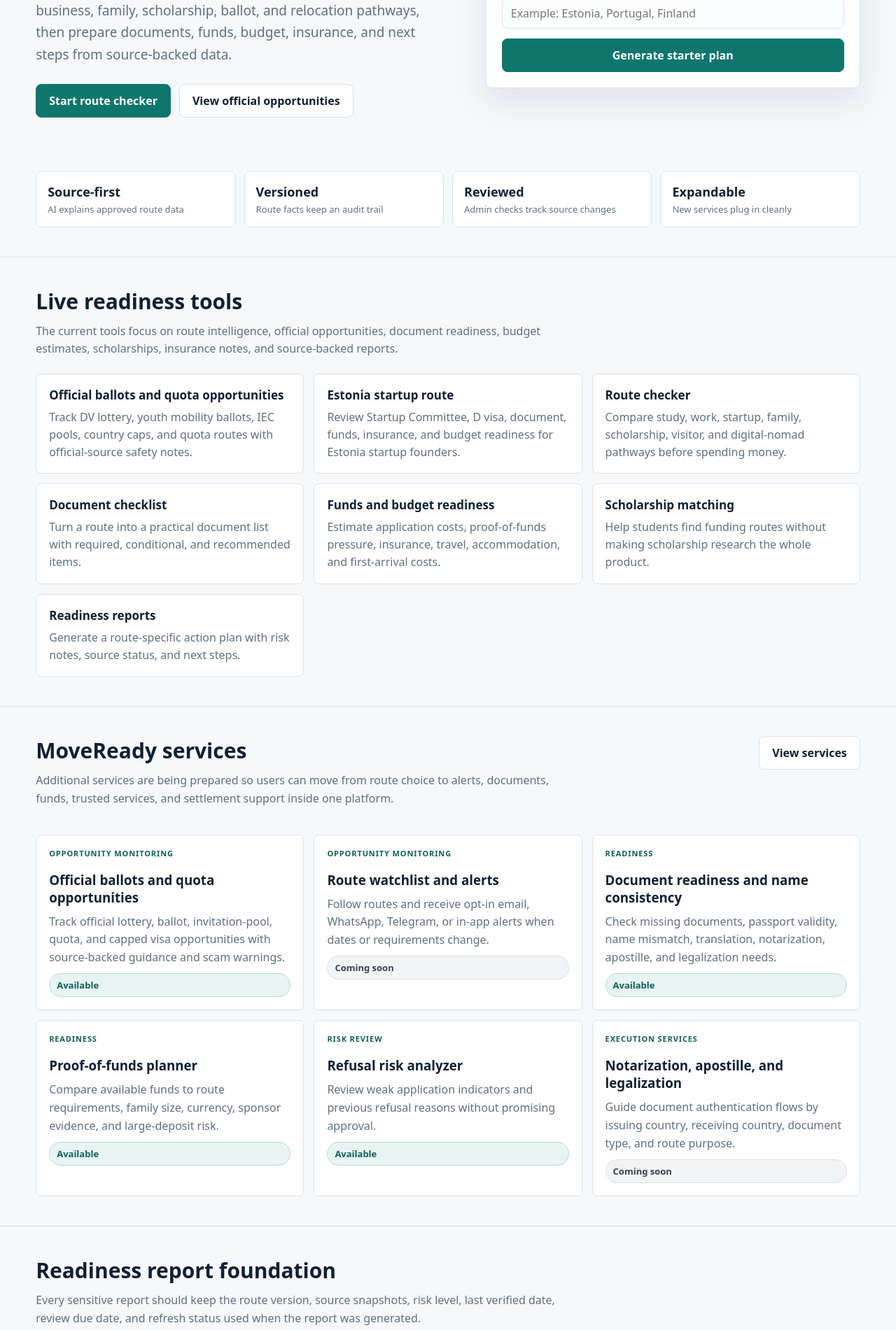
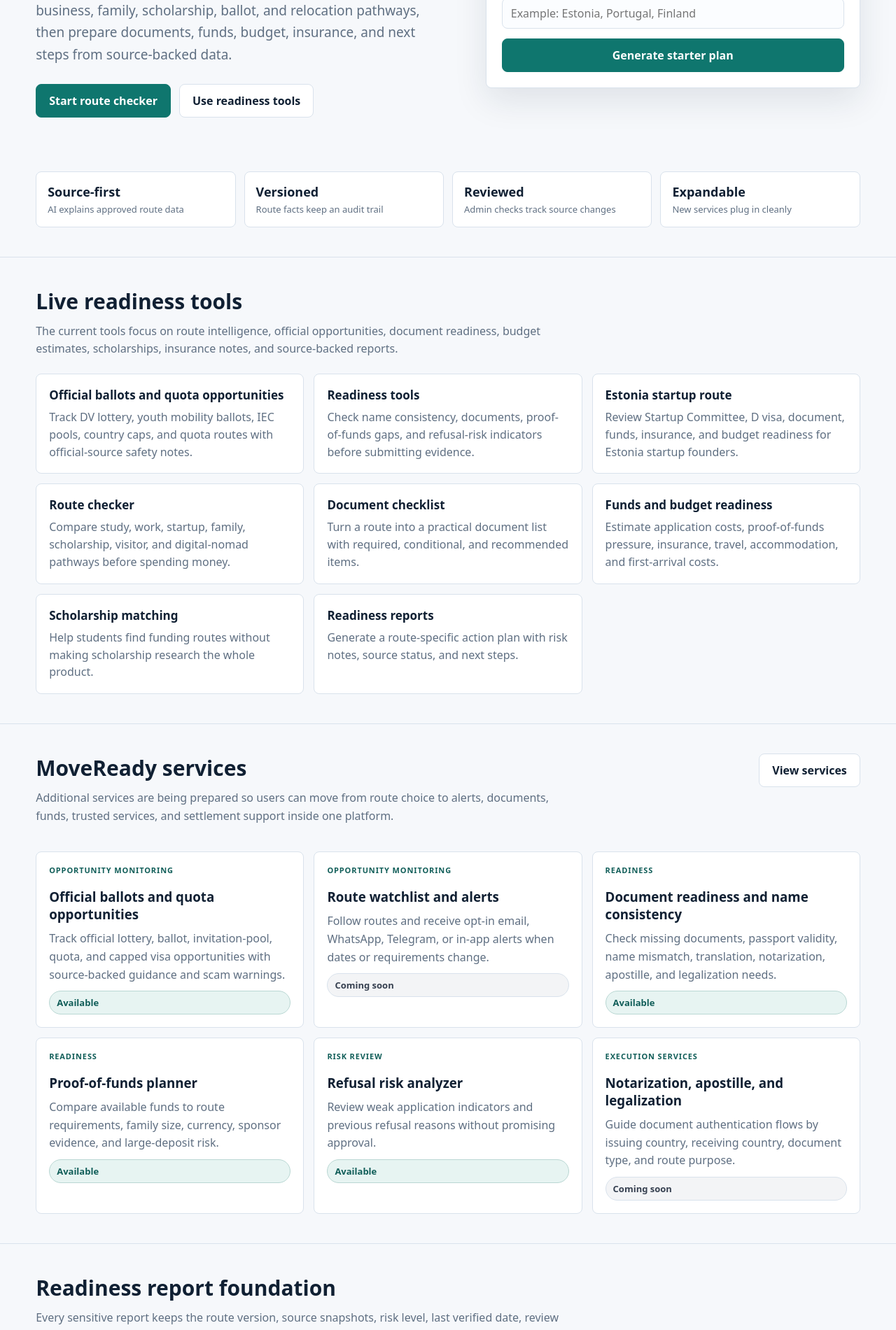
Before and after one commit to SirBM201/SirBM201-moveready-frontend, a Next.js app: page / in a window 1280 px wide. Shown: the part 460-2361 px from the top of the page at 70% size. Built offline with nearby package versions, Linux system fonts and the light colour scheme.

Commit message:
Promote readiness workspace on homepage

```diff
--- a/app/page.tsx
+++ b/app/page.tsx
@@ -5,6 +5,11 @@ const liveRoutes = [
     title: "Official ballots and quota opportunities",
     href: "/opportunities",
     text: "Track DV lottery, youth mobility ballots, IEC pools, country caps, and quota routes with official-source safety notes.",
+  },
+  {
+    title: "Readiness tools",
+    href: "/readiness",
+    text: "Check name consistency, documents, proof-of-funds gaps, and refusal-risk indicators before submitting evidence.",
   },
   {
     title: "Estonia startup route",
@@ -63,6 +68,7 @@ export default function Home() {
         </a>
         <nav className="nav" aria-label="Main navigation">
           <a href="/opportunities">Opportunities</a>
+          <a href="/readiness">Readiness</a>
           <a href="/routes/estonia-startup">Estonia Route</a>
           <a href="/route-checker">Route Checker</a>
           <a href="/country-checker">Countries</a>
@@ -80,7 +86,7 @@ export default function Home() {
           </p>
           <div className="actions">
             <a className="btn primary" href="/route-checker">Start route checker</a>
-            <a className="btn" href="/opportunities">View official opportunities</a>
+            <a className="btn" href="/readiness">Use readiness tools</a>
           </div>
         </div>
 
@@ -160,7 +166,7 @@ export default function Home() {
       <section className="section" id="report">
         <h2>Readiness report foundation</h2>
         <p className="section-intro">
-          Every sensitive report should keep the route version, source snapshots, risk level, last verified date, review due date, and refresh status used when the report was generated.
+          Every sensitive report keeps the route version, source snapshots, risk level, last verified date, review due date, and refresh status used when the report was generated.
         </p>
         <article className="card">
           <h3>Example report sections</h3>
```
